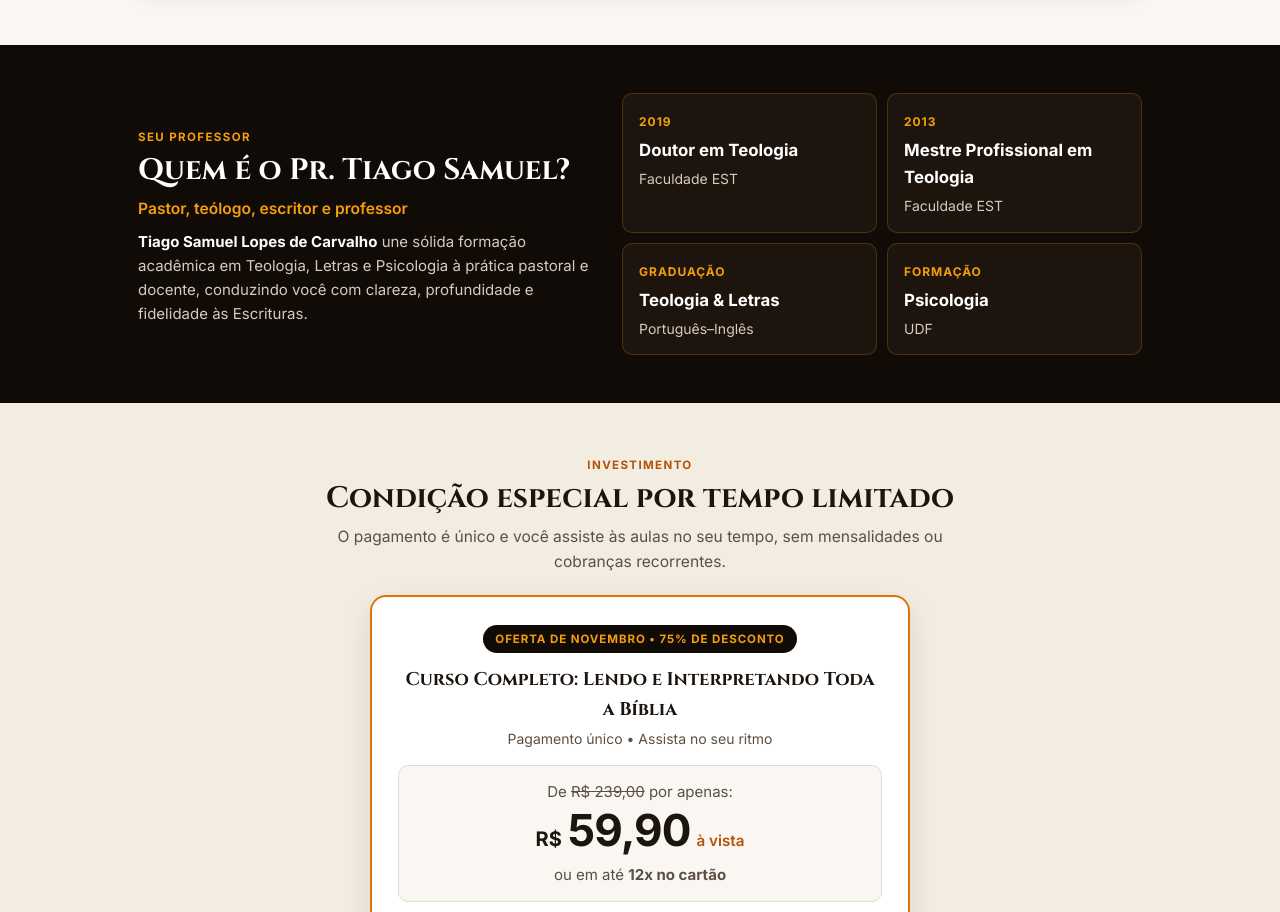
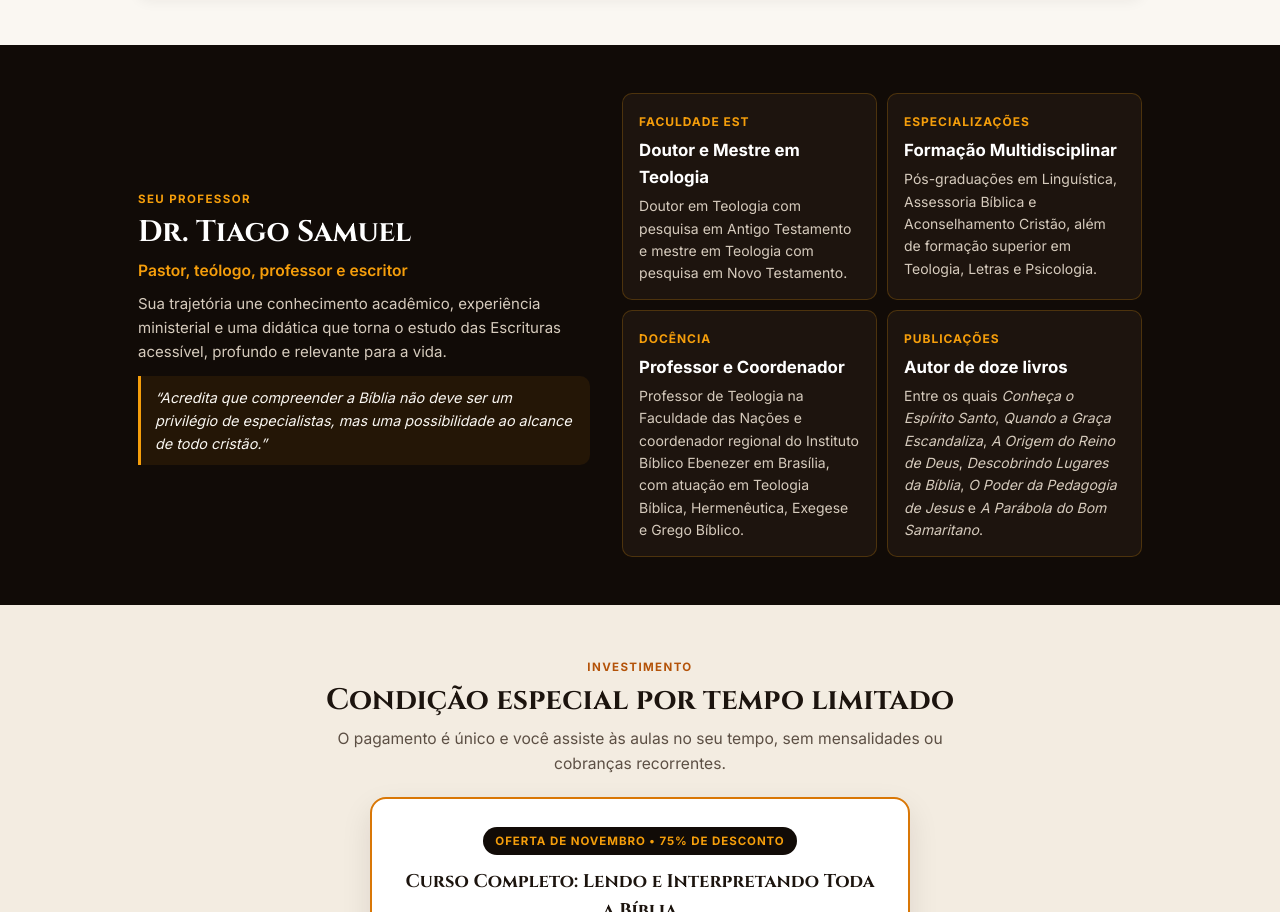
Before and after one commit to silasmsales/curso, a plain HTML site: page index.html in a window 1280 px wide. Shown: the part 1901-2813 px from the top of the page. Drawn offline with Linux system fonts and the light colour scheme.

Commit message:
Atualiza secao de curriculo do Dr. Tiago Samuel

```diff
--- a/index.html
+++ b/index.html
@@ -363,39 +363,50 @@
           <div class="professor-header">
             <span class="section__eyebrow section__eyebrow--gold">Seu Professor</span>
             <h2 class="section__title section__title--light">
-              Quem é o Pr. Tiago Samuel?
+              Dr. Tiago Samuel
             </h2>
             <p class="professor-role">
-              Pastor, teólogo, escritor e professor
+              Pastor, teólogo, professor e escritor
             </p>
             <p class="professor-bio">
-              <strong>Tiago Samuel Lopes de Carvalho</strong> une sólida formação acadêmica em Teologia, Letras e Psicologia à prática pastoral e docente, conduzindo você com clareza, profundidade e fidelidade às Escrituras.
+              Sua trajetória une conhecimento acadêmico, experiência ministerial e uma didática que torna o estudo das Escrituras acessível, profundo e relevante para a vida.
             </p>
+            <blockquote class="professor-quote">
+              “Acredita que compreender a Bíblia não deve ser um privilégio de especialistas, mas uma possibilidade ao alcance de todo cristão.”
+            </blockquote>
           </div>
 
-          <div class="credentials-grid" aria-label="Qualificações acadêmicas">
+          <div class="credentials-grid" aria-label="Currículo e qualificações">
             <div class="credential-card">
-              <div class="credential-card__year">2019</div>
-              <h3 class="credential-card__title">Doutor em Teologia</h3>
-              <p class="credential-card__inst">Faculdade EST</p>
+              <div class="credential-card__year">Faculdade EST</div>
+              <h3 class="credential-card__title">Doutor e Mestre em Teologia</h3>
+              <p class="credential-card__inst">
+                Doutor em Teologia com pesquisa em Antigo Testamento e mestre em Teologia com pesquisa em Novo Testamento.
+              </p>
             </div>
 
             <div class="credential-card">
-              <div class="credential-card__year">2013</div>
-              <h3 class="credential-card__title">Mestre Profissional em Teologia</h3>
-              <p class="credential-card__inst">Faculdade EST</p>
+              <div class="credential-card__year">Especializações</div>
+              <h3 class="credential-card__title">Formação Multidisciplinar</h3>
+              <p class="credential-card__inst">
+                Pós-graduações em Linguística, Assessoria Bíblica e Aconselhamento Cristão, além de formação superior em Teologia, Letras e Psicologia.
+              </p>
             </div>
 
             <div class="credential-card">
-              <div class="credential-card__year">Graduação</div>
-              <h3 class="credential-card__title">Teologia &amp; Letras</h3>
-              <p class="credential-card__inst">Português–Inglês</p>
+              <div class="credential-card__year">Docência</div>
+              <h3 class="credential-card__title">Professor e Coordenador</h3>
+              <p class="credential-card__inst">
+                Professor de Teologia na Faculdade das Nações e coordenador regional do Instituto Bíblico Ebenezer em Brasília, com atuação em Teologia Bíblica, Hermenêutica, Exegese e Grego Bíblico.
+              </p>
             </div>
 
             <div class="credential-card">
-              <div class="credential-card__year">Formação</div>
-              <h3 class="credential-card__title">Psicologia</h3>
-              <p class="credential-card__inst">UDF</p>
+              <div class="credential-card__year">Publicações</div>
+              <h3 class="credential-card__title">Autor de doze livros</h3>
+              <p class="credential-card__inst">
+                Entre os quais <em>Conheça o Espírito Santo</em>, <em>Quando a Graça Escandaliza</em>, <em>A Origem do Reino de Deus</em>, <em>Descobrindo Lugares da Bíblia</em>, <em>O Poder da Pedagogia de Jesus</em> e <em>A Parábola do Bom Samaritano</em>.
+              </p>
             </div>
           </div>
         </div>
--- a/styles.css
+++ b/styles.css
@@ -516,11 +516,18 @@ h1, h2, h3, p, ul {
 .professor-bio {
   color: var(--text-light-muted);
   font-size: 0.9375rem;
-  margin-bottom: 0;
+  margin-bottom: 12px;
 }
 
-.professor-bio strong {
-  color: #ffffff;
+.professor-quote {
+  margin: 0;
+  padding: 10px 14px;
+  border-left: 3px solid var(--gold-bright);
+  background: rgba(245, 158, 11, 0.08);
+  border-radius: 0 var(--radius-sm) var(--radius-sm) 0;
+  font-size: 0.9rem;
+  font-style: italic;
+  color: var(--text-light);
 }
 
 .credentials-grid {
```
